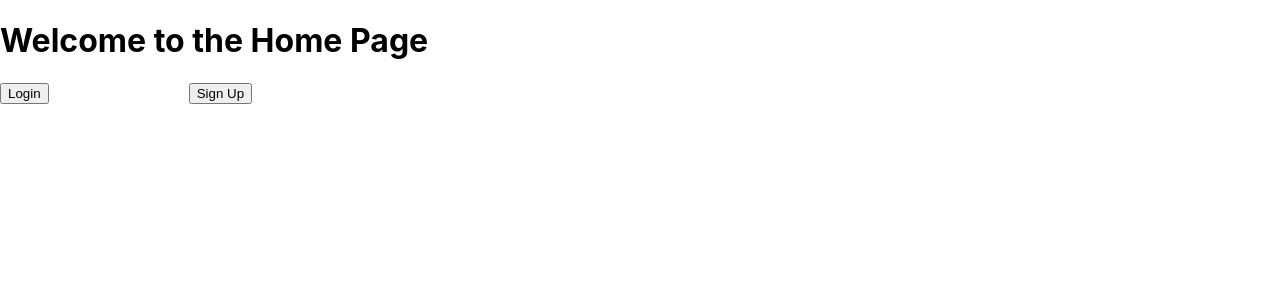
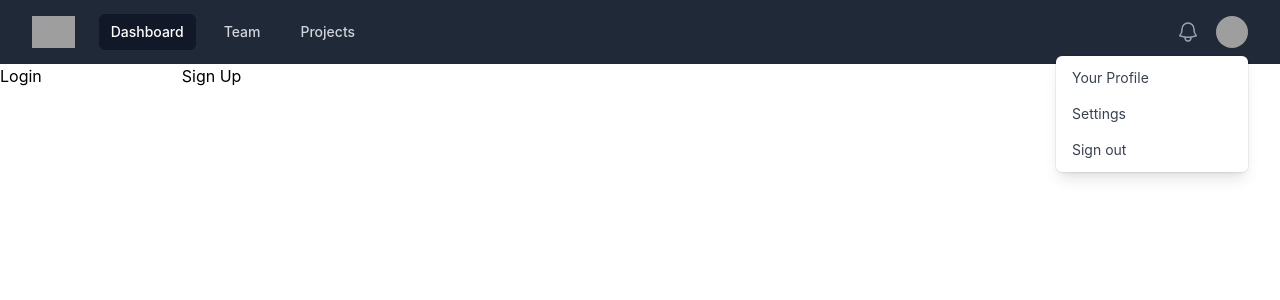
Before and after one commit to Silicon-Smugglers/Front-End, a React (Create React App) app: page / in a window 1280 px wide. Shown: the top 300 px of the page. Built offline with nearby package versions, Linux system fonts and the light colour scheme; grey boxes are pictures that could not be loaded.

Commit message:
add different navbar and tailwind css

```diff
--- a/package.json
+++ b/package.json
@@ -38,5 +38,8 @@
       "last 1 safari version"
     ]
   },
-  "proxy": "http://127.0.0.1:5000"
+  "proxy": "http://127.0.0.1:5000",
+  "devDependencies": {
+    "tailwindcss": "^3.3.3"
+  }
 }
--- a/src/index.css
+++ b/src/index.css
@@ -1,3 +1,7 @@
+@tailwind base;
+@tailwind components;
+@tailwind utilities;
+
 body {
   margin: 0;
   font-family: -apple-system, BlinkMacSystemFont, 'Segoe UI', 'Roboto', 'Oxygen',
--- a/src/pages/Home.js
+++ b/src/pages/Home.js
@@ -3,7 +3,96 @@
 const Home = () => {
   return (
     <div>
-      <h1>Welcome to the Home Page</h1>
+      {/*Navigation Bar*/}
+      <nav class="bg-gray-800">
+        <div class="mx-auto max-w-7xl px-2 sm:px-6 lg:px-8">
+          <div class="relative flex h-16 items-center justify-between">
+            <div class="absolute inset-y-0 left-0 flex items-center sm:hidden">
+              {/* Mobile menu button*/}
+              <button type="button" class="relative inline-flex items-center justify-center rounded-md p-2 text-gray-400 hover:bg-gray-700 hover:text-white focus:outline-none focus:ring-2 focus:ring-inset focus:ring-white" aria-controls="mobile-menu" aria-expanded="false">
+                <span class="absolute -inset-0.5"></span>
+                <span class="sr-only">Open main menu</span>
+                {/*
+                  Icon when menu is closed.
+
+                  Menu open: "hidden", Menu closed: "block"
+                */}
+                <svg class="block h-6 w-6" fill="none" viewBox="0 0 24 24" stroke-width="1.5" stroke="currentColor" aria-hidden="true">
+                  <path stroke-linecap="round" stroke-linejoin="round" d="M3.75 6.75h16.5M3.75 12h16.5m-16.5 5.25h16.5" />
+                </svg>
+                {/*
+                  Icon when menu is open.
+
+                  Menu open: "block", Menu closed: "hidden"
+              */}
+                <svg class="hidden h-6 w-6" fill="none" viewBox="0 0 24 24" stroke-width="1.5" stroke="currentColor" aria-hidden="true">
+                  <path stroke-linecap="round" stroke-linejoin="round" d="M6 18L18 6M6 6l12 12" />
+                </svg>
+              </button>
+            </div>
+            <div class="flex flex-1 items-center justify-center sm:items-stretch sm:justify-start">
+              <div class="flex flex-shrink-0 items-center">
+                <img class="h-8 w-auto" src="https://tailwindui.com/img/logos/mark.svg?color=indigo&shade=500" alt="Your Company"></img>
+              </div>
+              <div class="hidden sm:ml-6 sm:block">
+                <div class="flex space-x-4">
+                  {/*Current: "bg-gray-900 text-white", Default: "text-gray-300 hover:bg-gray-700 hover:text-white" */}
+                  <a href="Compare.js" class="bg-gray-900 text-white rounded-md px-3 py-2 text-sm font-medium" aria-current="page">Dashboard</a>
+                  <a href="Compare.js" class="text-gray-300 hover:bg-gray-700 hover:text-white rounded-md px-3 py-2 text-sm font-medium">Team</a>
+                  <a href="Compare.js" class="text-gray-300 hover:bg-gray-700 hover:text-white rounded-md px-3 py-2 text-sm font-medium">Projects</a>
+                </div>
+              </div>
+            </div>
+            <div class="absolute inset-y-0 right-0 flex items-center pr-2 sm:static sm:inset-auto sm:ml-6 sm:pr-0">
+              <button type="button" class="relative rounded-full bg-gray-800 p-1 text-gray-400 hover:text-white focus:outline-none focus:ring-2 focus:ring-white focus:ring-offset-2 focus:ring-offset-gray-800">
+                <span class="absolute -inset-1.5"></span>
+                <span class="sr-only">View notifications</span>
+                <svg class="h-6 w-6" fill="none" viewBox="0 0 24 24" stroke-width="1.5" stroke="currentColor" aria-hidden="true">
+                  <path stroke-linecap="round" stroke-linejoin="round" d="M14.857 17.082a23.848 23.848 0 005.454-1.31A8.967 8.967 0 0118 9.75v-.7V9A6 6 0 006 9v.75a8.967 8.967 0 01-2.312 6.022c1.733.64 3.56 1.085 5.455 1.31m5.714 0a24.255 24.255 0 01-5.714 0m5.714 0a3 3 0 11-5.714 0" />
+                </svg>
+              </button>
+
+              {/* Profile dropdown */}
+              <div class="relative ml-3">
+                <div>
+                  <button type="button" class="relative flex rounded-full bg-gray-800 text-sm focus:outline-none focus:ring-2 focus:ring-white focus:ring-offset-2 focus:ring-offset-gray-800" id="user-menu-button" aria-expanded="false" aria-haspopup="true">
+                    <span class="absolute -inset-1.5"></span>
+                    <span class="sr-only">Open user menu</span>
+                    <img class="h-8 w-8 rounded-full" src="https://images.unsplash.com/photo-1472099645785-5658abf4ff4e?ixlib=rb-1.2.1&ixid=eyJhcHBfaWQiOjEyMDd9&auto=format&fit=facearea&facepad=2&w=256&h=256&q=80" alt=""></img>
+                  </button>
+                </div>
+
+                {/*
+                  Dropdown menu, show/hide based on menu state.
+
+                  Entering: "transition ease-out duration-100"
+                    From: "transform opacity-0 scale-95"
+                    To: "transform opacity-100 scale-100"
+                  Leaving: "transition ease-in duration-75"
+                    From: "transform opacity-100 scale-100"
+                    To: "transform opacity-0 scale-95"
+            */}
+                <div class="absolute right-0 z-10 mt-2 w-48 origin-top-right rounded-md bg-white py-1 shadow-lg ring-1 ring-black ring-opacity-5 focus:outline-none" role="menu" aria-orientation="vertical" aria-labelledby="user-menu-button" tabindex="-1">
+                  {/*Active: "bg-gray-100", Not Active: ""*/}
+                  <a href="Compare.js" class="block px-4 py-2 text-sm text-gray-700" role="menuitem" tabindex="-1" id="user-menu-item-0">Your Profile</a>
+                  <a href="Medication.js" class="block px-4 py-2 text-sm text-gray-700" role="menuitem" tabindex="-1" id="user-menu-item-1">Settings</a>
+                  <a href="Profile.js" class="block px-4 py-2 text-sm text-gray-700" role="menuitem" tabindex="-1" id="user-menu-item-2">Sign out</a>
+                </div>
+              </div>
+            </div>
+          </div>
+        </div>
+
+        {/* Mobile menu, show/hide based on menu state. */}
+        <div class="sm:hidden" id="mobile-menu">
+          <div class="space-y-1 px-2 pb-3 pt-2">
+            {/* Current: "bg-gray-900 text-white", Default: "text-gray-300 hover:bg-gray-700 hover:text-white" */}
+            <a href="Compare.js" class="bg-gray-900 text-white block rounded-md px-3 py-2 text-base font-medium" aria-current="page">Dashboard</a>
+            <a href="Medication.js" class="text-gray-300 hover:bg-gray-700 hover:text-white block rounded-md px-3 py-2 text-base font-medium">Team</a>
+            <a href="Profile.js" class="text-gray-300 hover:bg-gray-700 hover:text-white block rounded-md px-3 py-2 text-base font-medium">Projects</a>
+          </div>
+        </div>
+      </nav>
 
 
       {/*Login and Sign Up button*/}
--- /dev/null
+++ b/tailwind.config.js
@@ -0,0 +1,10 @@
+/** @type {import('tailwindcss').Config} */
+module.exports = {
+  content: [
+    "./src/**/*.{js,jsx,ts,tsx}",
+  ],
+  theme: {
+    extend: {},
+  },
+  plugins: [],
+}
```
Also changed, not shown: 1 other file (tests, documents, lock files or other folders).
